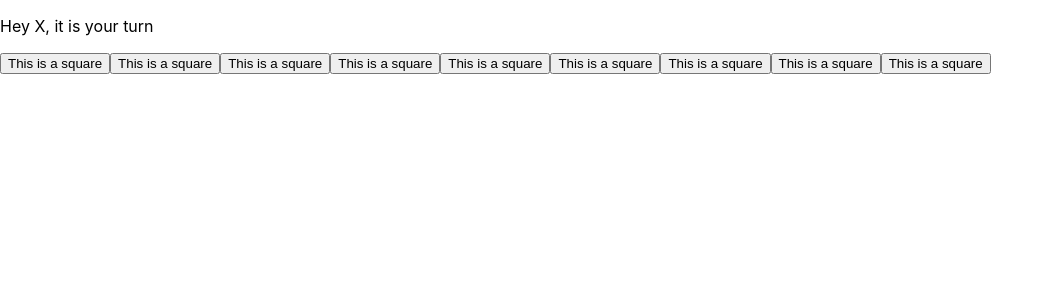
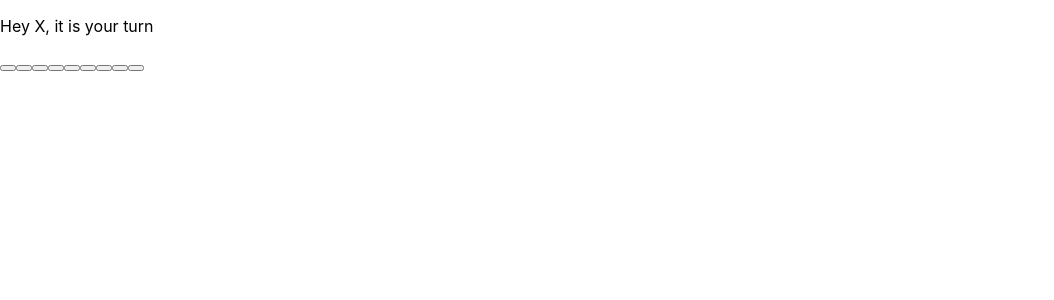
Before and after one commit to PJSalter/pjs-tic-tac-toe, a Next.js app: page / in a window 1280 px wide. Shown: the top 300 px of the page, without its empty margins (0-1054 px from the left). Built offline with nearby package versions, Linux system fonts and the light colour scheme.

Commit message:
defining the types for each prop being used

```diff
--- a/components/Square.tsx
+++ b/components/Square.tsx
@@ -1,4 +1,16 @@
-function Square() {
+// defining the props
+function Square({
+  value,
+  onClick,
+  winner,
+}: {
+  winner: string | null;
+  value: string | null;
+  onClick: () => void;
+}) {
+  if (!value) {
+    return <button disabled={Boolean(winner)} />;
+  }
   return <button>This is a square</button>;
 }
 
```
